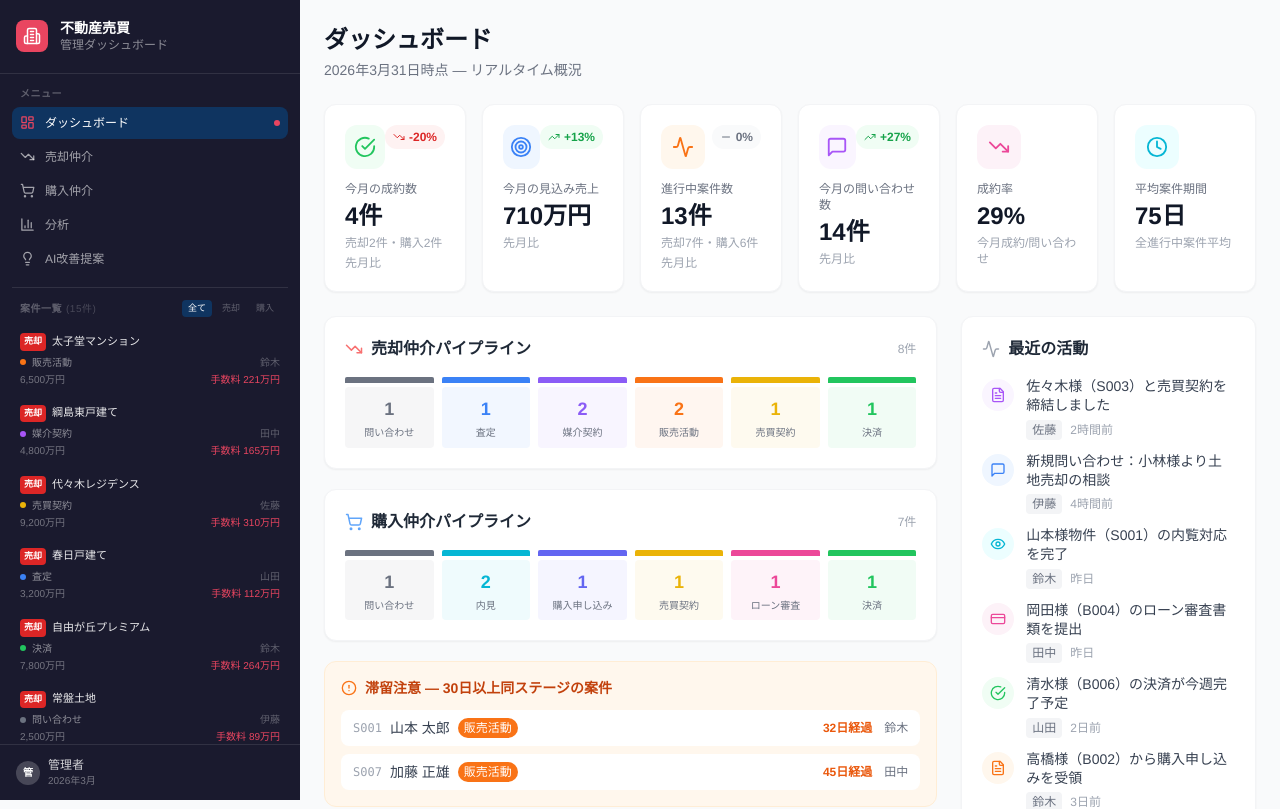
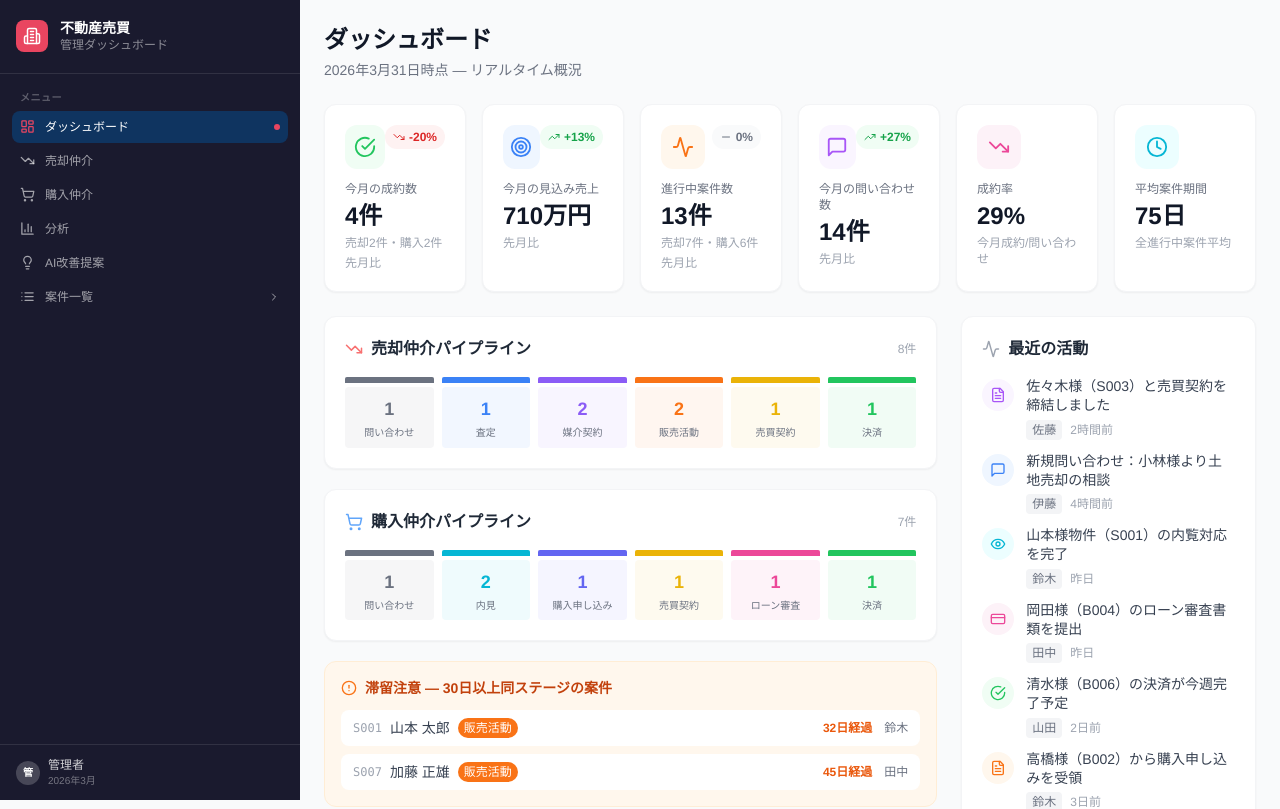
Before and after one commit to hh-rr-ux/buy-and-sell-, a Next.js app: page / in a window 1280 px wide. Shown: the top 809 px of the page. Built offline with nearby package versions, Linux system fonts and the light colour scheme.

Commit message:
案件一覧をタップで展開するアコーディオンメニューに変更

```diff
--- a/components/Sidebar.tsx
+++ b/components/Sidebar.tsx
@@ -10,16 +10,11 @@ import {
   BarChart3,
   Lightbulb,
   Building2,
+  List,
+  ChevronDown,
+  ChevronRight,
 } from 'lucide-react'
 import { sellCases, buyCases, calcBrokerageFee, formatPrice } from '@/lib/mockData'
-
-const navItems = [
-  { href: '/',             label: 'ダッシュボード', icon: LayoutDashboard },
-  { href: '/sell',         label: '売却仲介',       icon: TrendingDown },
-  { href: '/buy',          label: '購入仲介',       icon: ShoppingCart },
-  { href: '/analytics',   label: '分析',           icon: BarChart3 },
-  { href: '/suggestions',  label: 'AI改善提案',     icon: Lightbulb },
-]
 
 const stageColor: Record<string, string> = {
   '問い合わせ':    'bg-gray-500',
@@ -37,6 +32,7 @@ type FilterType = '全て' | '売却' | '購入'
 
 export default function Sidebar() {
   const pathname = usePathname()
+  const [caseListOpen, setCaseListOpen] = useState(false)
   const [filter, setFilter] = useState<FilterType>('全て')
 
   const isActive = (href: string) => {
@@ -64,6 +60,14 @@ export default function Sidebar() {
     filter === '全て' ? true : c.type === filter
   )
 
+  const navItems = [
+    { href: '/',            label: 'ダッシュボード', icon: LayoutDashboard },
+    { href: '/sell',        label: '売却仲介',       icon: TrendingDown },
+    { href: '/buy',         label: '購入仲介',       icon: ShoppingCart },
+    { href: '/analytics',  label: '分析',           icon: BarChart3 },
+    { href: '/suggestions', label: 'AI改善提案',     icon: Lightbulb },
+  ]
+
   return (
     <aside
       className="fixed left-0 top-0 h-screen flex flex-col z-40"
@@ -85,11 +89,8 @@ export default function Sidebar() {
         </div>
       </div>
 
-      {/* スクロール全体 */}
-      <div className="flex-1 overflow-y-auto">
-
       {/* ナビゲーション */}
-        <nav className="px-3 py-3">
+      <nav className="flex-1 px-3 py-4 overflow-y-auto">
         <p className="text-white/30 text-[10px] font-semibold uppercase tracking-wider px-2 mb-1.5">
           メニュー
         </p>
@@ -116,29 +117,41 @@ export default function Sidebar() {
               </Link>
             </li>
           ))}
-          </ul>
-        </nav>
 
-        {/* 区切り */}
-        <div className="mx-3 border-t border-white/10" />
+          {/* 案件一覧（アコーディオン） */}
+          <li>
+            <button
+              onClick={() => setCaseListOpen(v => !v)}
+              className={`w-full flex items-center gap-2.5 px-2 py-2 rounded-lg text-xs font-medium transition-all duration-150 ${
+                caseListOpen
+                  ? 'text-white'
+                  : 'text-white/60 hover:text-white hover:bg-white/5'
+              }`}
+              style={caseListOpen ? { backgroundColor: '#0f3460' } : {}}
+            >
+              <List size={15} className={caseListOpen ? 'text-[#e94560]' : ''} />
+              案件一覧
+              <span className="ml-auto">
+                {caseListOpen
+                  ? <ChevronDown size={12} />
+                  : <ChevronRight size={12} />
+                }
+              </span>
+            </button>
 
-        {/* 案件一覧 */}
-        <div className="px-3 pt-3 pb-1">
-          <div className="flex items-center justify-between px-2 mb-2">
-            <p className="text-white/30 text-[10px] font-semibold uppercase tracking-wider">
-              案件一覧
-              <span className="text-white/20 normal-case font-normal ml-1">({filtered.length}件)</span>
-            </p>
+            {/* 展開パネル */}
+            {caseListOpen && (
+              <div className="mt-1 ml-2 border-l border-white/10 pl-3">
                 {/* フィルタ */}
-            <div className="flex gap-1">
+                <div className="flex gap-1 mb-2 mt-1">
                   {(['全て', '売却', '購入'] as FilterType[]).map(f => (
                     <button
                       key={f}
                       onClick={() => setFilter(f)}
-                  className={`text-[9px] px-1.5 py-0.5 rounded font-medium transition-colors ${
+                      className={`flex-1 text-[10px] py-1 rounded font-medium transition-colors ${
                         filter === f
                           ? 'text-white'
-                      : 'text-white/30 hover:text-white/60'
+                          : 'text-white/40 hover:text-white/70'
                       }`}
                       style={filter === f ? { backgroundColor: '#0f3460' } : {}}
                     >
@@ -146,16 +159,14 @@ export default function Sidebar() {
                     </button>
                   ))}
                 </div>
-          </div>
 
-          {/* 案件アイテム */}
-          <ul className="space-y-0.5">
+                {/* 案件リスト */}
+                <ul className="space-y-1 max-h-80 overflow-y-auto pr-1">
                   {filtered.map(c => (
                     <li
                       key={c.id}
                       className="px-2 py-2 rounded-lg hover:bg-white/5 transition-colors cursor-default"
                     >
-                {/* 物件名 + 種別 */}
                       <div className="flex items-center gap-1.5 mb-1">
                         <span
                           className={`flex-shrink-0 text-white text-[9px] font-bold px-1 py-0.5 rounded ${
@@ -168,15 +179,11 @@ export default function Sidebar() {
                           {c.propertyName}
                         </p>
                       </div>
-
-                {/* ステータス + 担当者 */}
                       <div className="flex items-center gap-1.5 mb-0.5">
                         <span className={`inline-block w-1.5 h-1.5 rounded-full flex-shrink-0 ${stageColor[c.stage] ?? 'bg-gray-500'}`} />
                         <span className="text-white/50 text-[10px] truncate">{c.stage}</span>
                         <span className="text-white/30 text-[10px] ml-auto flex-shrink-0">{c.staff}</span>
                       </div>
-
-                {/* 価格 + 仲介手数料 */}
                       <div className="flex items-center justify-between">
                         <span className="text-white/40 text-[10px]">{formatPrice(c.price)}</span>
                         <span className="text-[10px] font-medium" style={{ color: '#e94560' }}>
@@ -187,7 +194,10 @@ export default function Sidebar() {
                   ))}
                 </ul>
               </div>
-      </div>
+            )}
+          </li>
+        </ul>
+      </nav>
 
       {/* フッター */}
       <div className="px-4 py-3 border-t border-white/10 flex-shrink-0">
```
Lines whose indentation alone changed are shown as unchanged.
